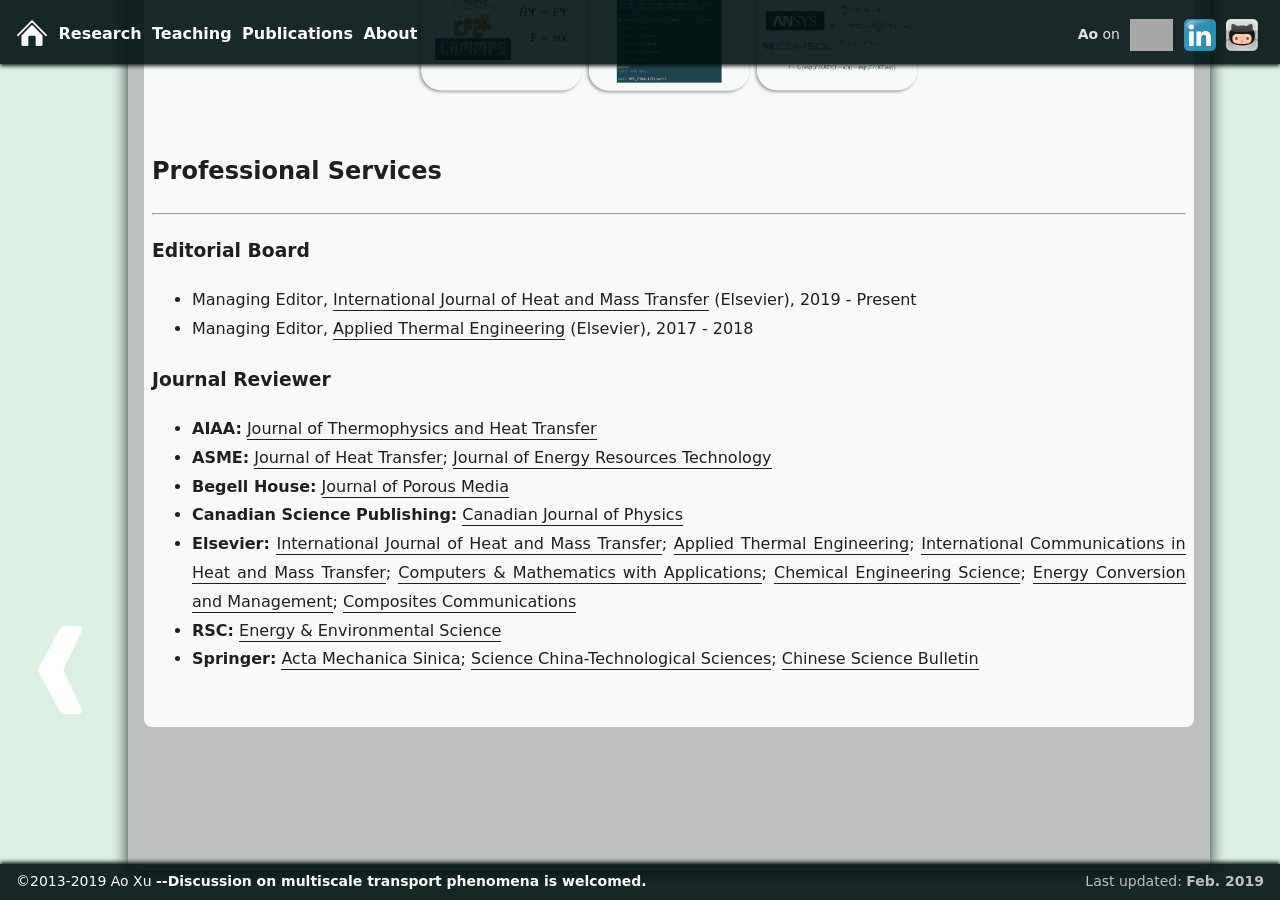
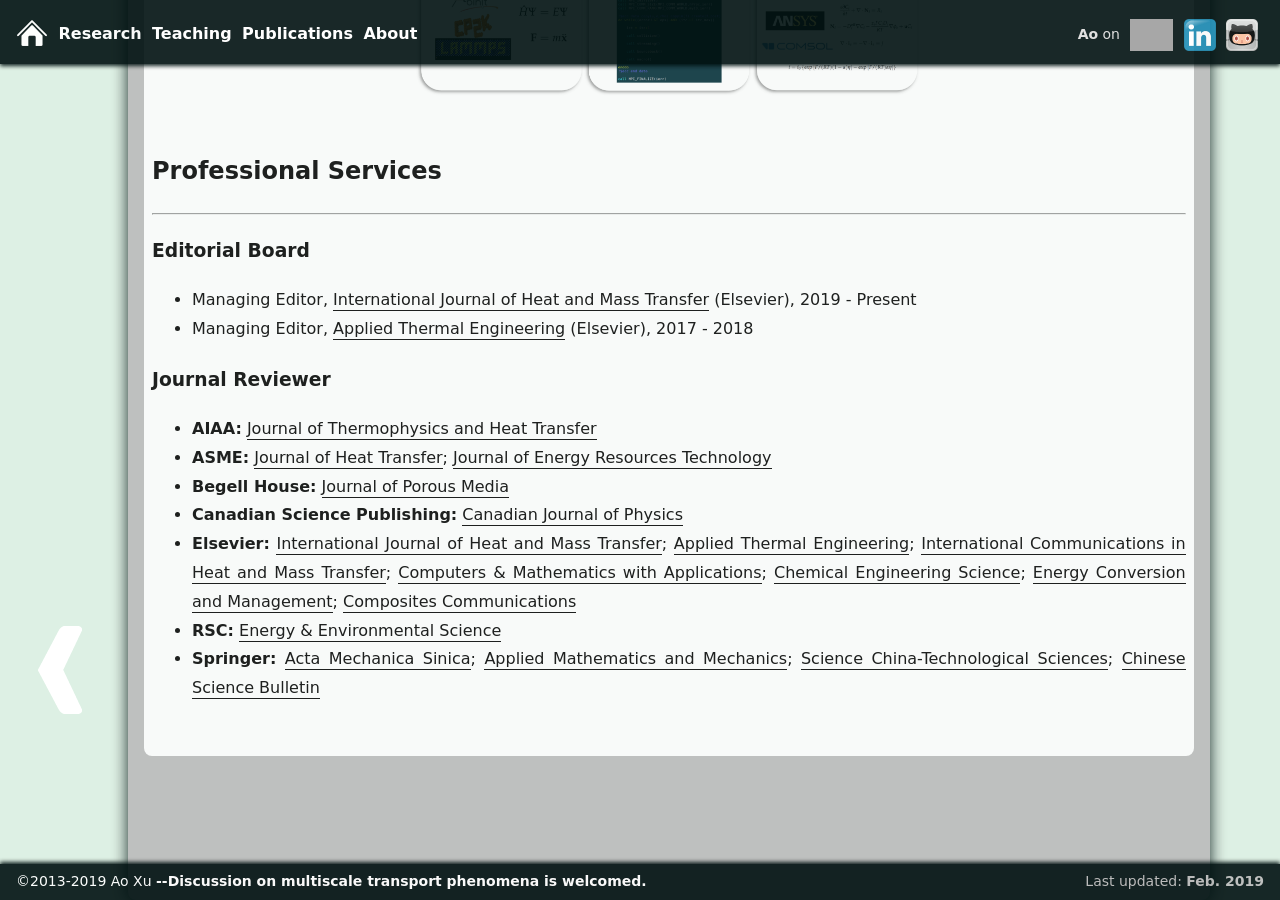
Before and after one commit to xuaoxiqi/xuaoxiqi.github.io, a Jekyll site: the page built from research.html, in a window 1280 px wide and 900 px high, scrolled down 1112 px. Built offline with Jekyll 4.4.1, drawn with Linux system fonts in a browser that asks for light colours; some web fonts are replaced; grey boxes are pictures that could not be loaded.

Commit message:
minor edit

```diff
--- a/obsolete/research_LBM_thermalConvection.html
+++ b/obsolete/research_LBM_thermalConvection.html
@@ -40,7 +40,7 @@
      <p>Rayleigh Benard (RB) convection occurs in a plane horizontal layer of fluid heated from bottom.</p>
      <p>Below is contour of temperature contour for Ra=10<sup>7</sup>. Periodic boundary condition in horizontal direction.</p>
     <video width="35%"  autoplay controls>
-      <source src=".//~videos/convectionRB.mp4" type="video/mp4">
+      <source src="../~videos/convectionRB.mp4" type="video/mp4">
     Your browser does not support the video tag.
     Please <b>switch to the newest version of Google Chrome browser </b> OR <b>refer to <a href="https://youtu.be/U2NqBcr--pQ">https://youtu.be/U2NqBcr--pQ</a> on YouTube</b>.
     </video>
--- a/research.html
+++ b/research.html
@@ -125,6 +125,7 @@
         </li>
         <li><b>Springer:</b>
             <a href="https://www.springer.com/engineering/mechanics/journal/10409" target="_blank">Acta Mechanica Sinica</a>;
+            <a href="http://applmathmech.cqjtu.edu.cn/EN/volumn/current.shtml" target="_blank">Applied Mathematics and Mechanics</a>;
             <a href="https://link.springer.com/journal/11431" target="_blank">Science China-Technological Sciences</a>;
             <a href="http://engine.scichina.com/publisher/scp/journal/CSB" target="_blank">Chinese Science Bulletin</a>
         </li>
```
